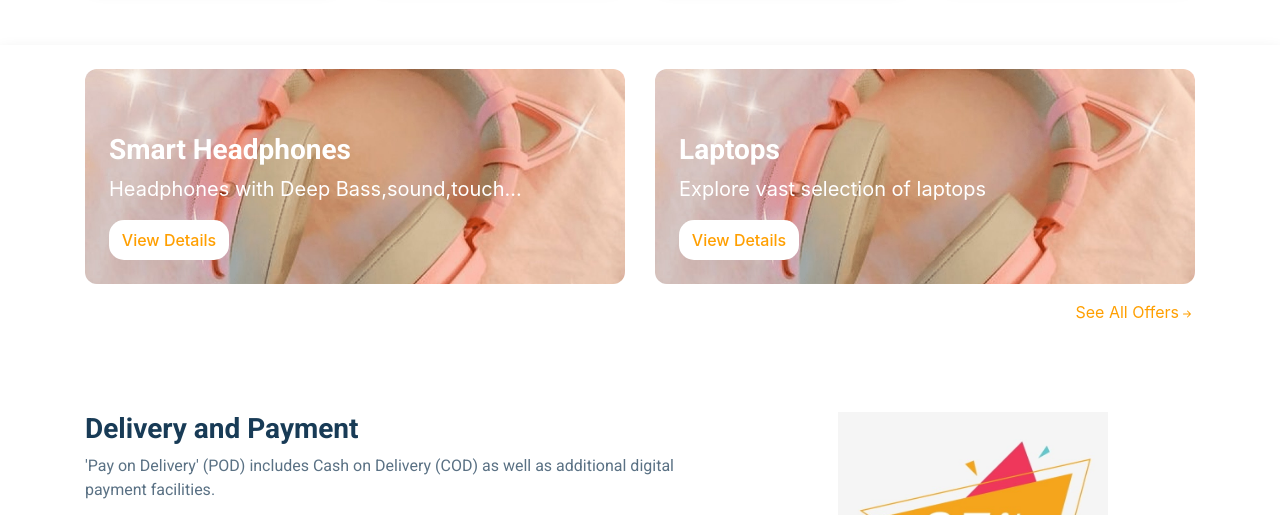
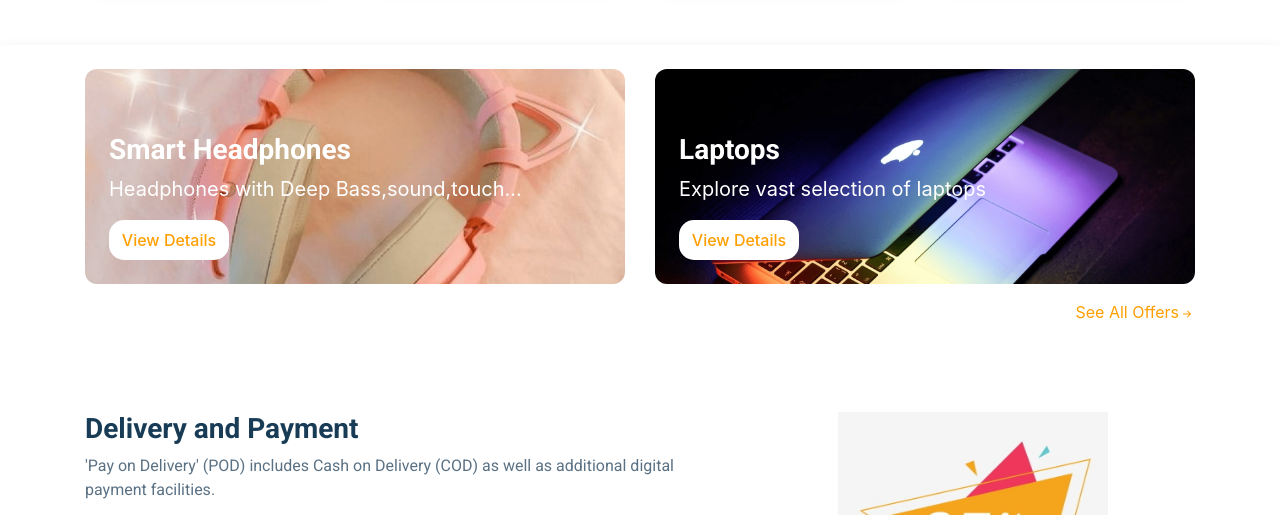
Before and after one commit to surya-8325/MY-E-COMMERCE, a plain HTML site: page index.html in a window 1280 px wide. Shown: the part 1442-1957 px from the top of the page. Drawn offline with nearby package versions, Linux system fonts and the light colour scheme; a web font is replaced by a local one.

Commit message:
Update index.html

```diff
--- a/index.html
+++ b/index.html
@@ -263,7 +263,7 @@
                   </div>
               </div>
               <div class="col-12 col-md-6 mb-3">
-                  <div class=" bg bg2 pt-5 pl-4 pr-4 pb-4">
+                  <div class=" bg bg6 pt-5 pl-4 pr-4 pb-4">
                       <h1 class="heading2 pt-3">Laptops</h1>
                       <p class="matter">Explore vast selection of laptops</p>
                       <button type="button" class="utton" data-toggle="modal" data-target="#laptopsModal">
```
